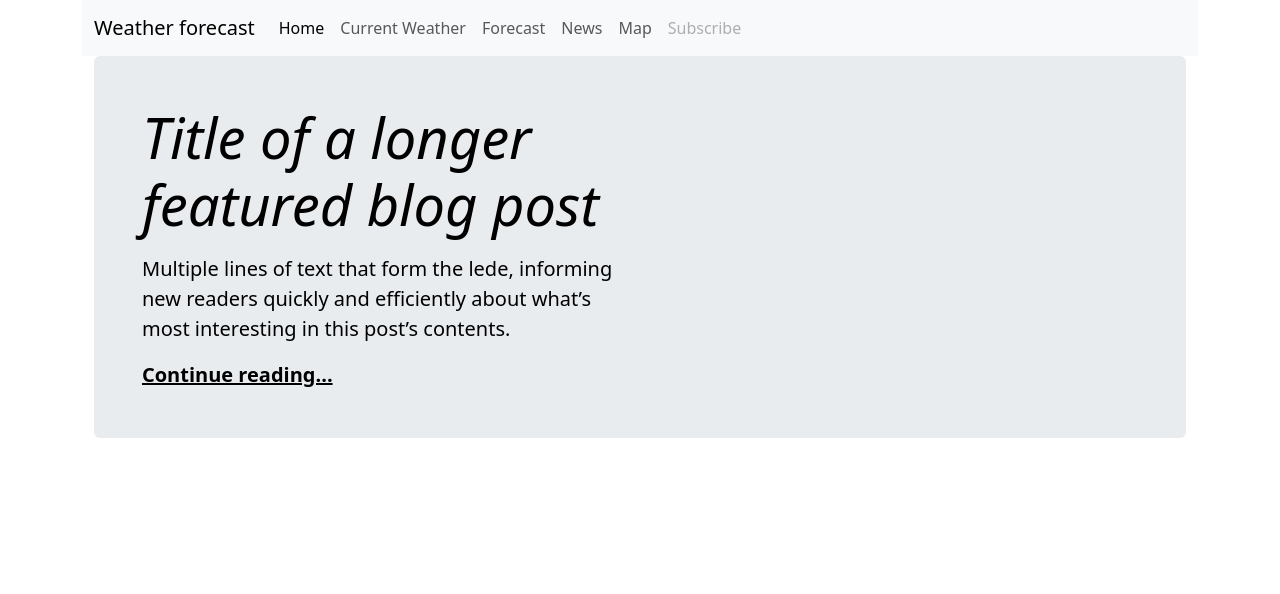
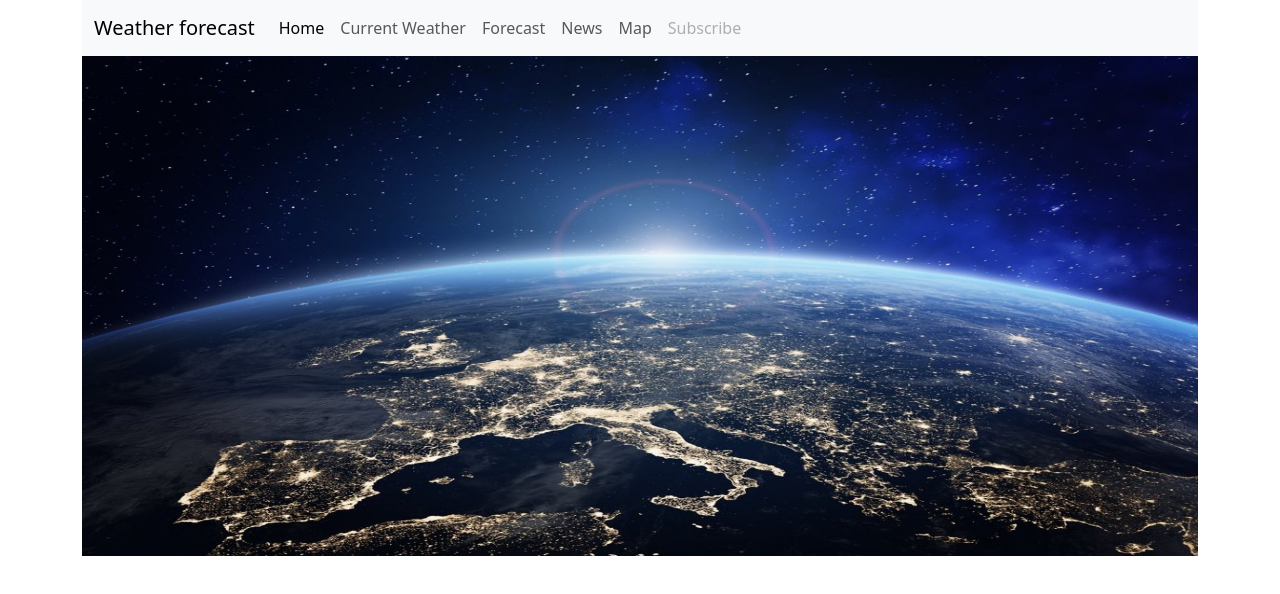
Before and after one commit to Induja-Karalliyadda/Weather-Forecast-app, a React (Vite) app: page / in a window 1280 px wide. Shown: the top 594 px of the page. Built offline with nearby package versions, Linux system fonts and the light colour scheme.

Commit message:
add image

```diff
--- a/src/CarouselPage.css
+++ b/src/CarouselPage.css
@@ -0,0 +1,4 @@
+.img{
+    width: 1300px;
+    height: 500px;
+}
--- a/src/CarouselPage.jsx
+++ b/src/CarouselPage.jsx
@@ -1,23 +1,11 @@
 import React from 'react'
-import { Carousel } from 'react-bootstrap'
 import './CarouselPage.css'
+import image from  "./assets/w1.jpg"
 
 
 function CarouselPage() {
   return (
-
-
-    <div className='container '>
-
-      <div class="p-4 p-md-5 mb-4 rounded text-body-emphasis bg-body-secondary">
-        <div class="col-lg-6 px-0">
-          <h1 class="display-4 fst-italic">Title of a longer featured blog post</h1>
-          <p class="lead my-3">Multiple lines of text that form the lede, informing new readers quickly and efficiently about what’s most interesting in this post’s contents.</p>
-          <p class="lead mb-0"><a href="#" class="text-body-emphasis fw-bold">Continue reading...</a></p>
-        </div>
-      </div>
-
-      </div>
+    <img src={image} class="img-fluid img" alt="Responsive image"/>
 
   )
 }
```
Also changed, not shown: src/assets/w1.jpg (added).
